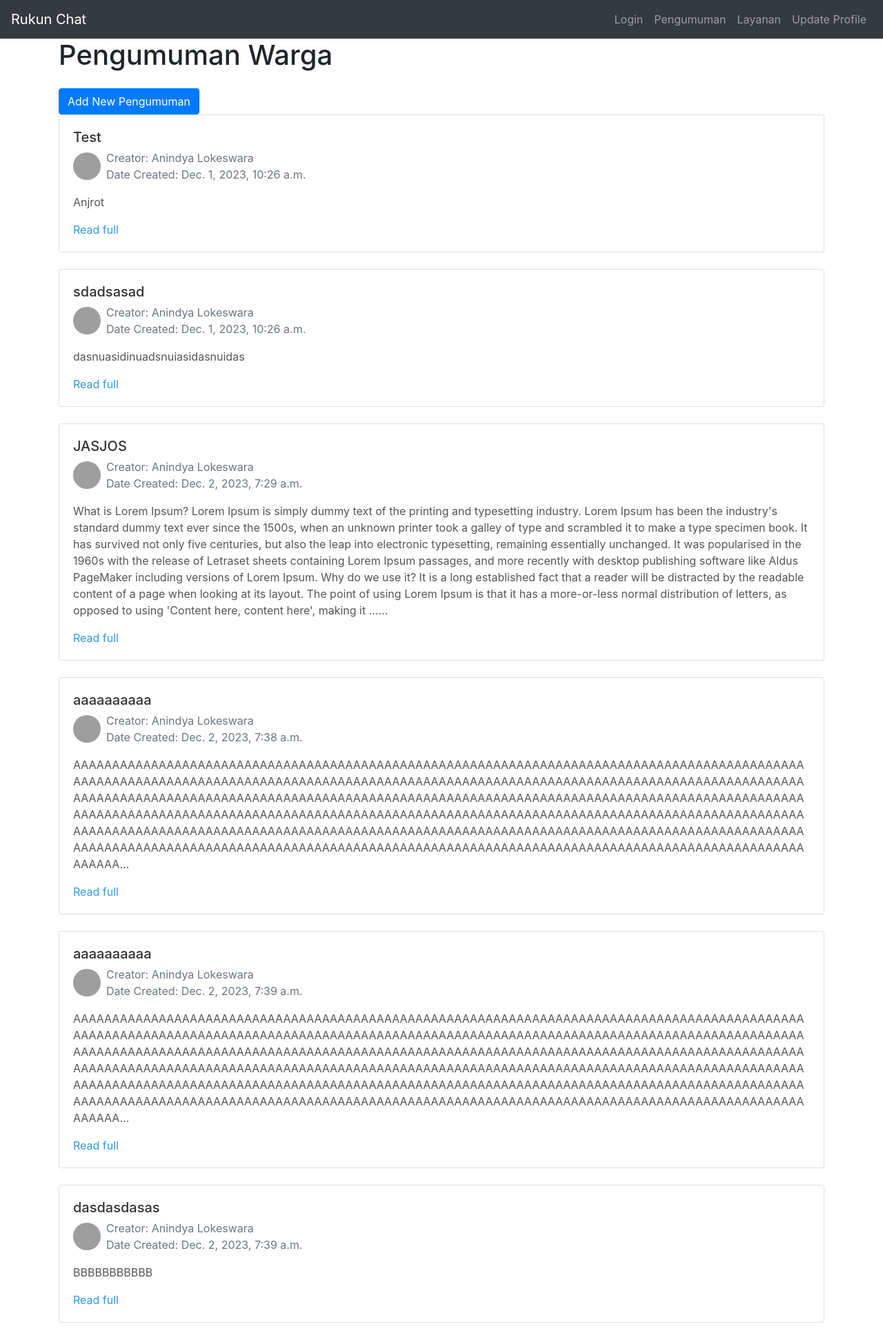
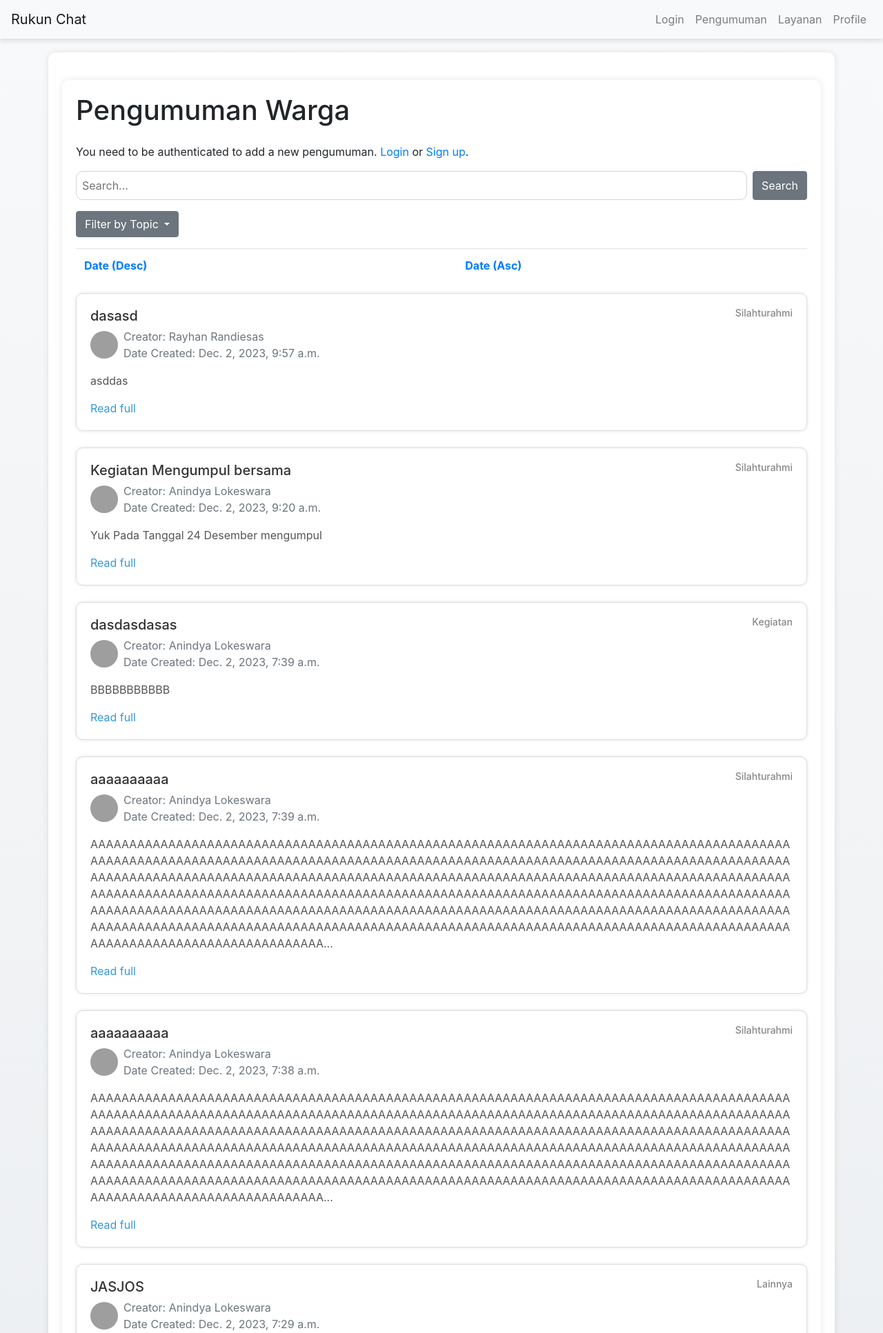
Before and after one commit to RukunChat/rukunchat-backend, a Django app: page /pengumuman/ in a window 1280 px wide. Shown: the top 1933 px of the page at 69% size. Run offline with Django 4.2, Linux system fonts and the light colour scheme; data comes from the database, SQL or seed files in the repository; both versions use the stored data as it was after the commit; lists and menus that the app fills with data are empty; some libraries are stand-ins or nearby versions; grey boxes are pictures that could not be loaded.

Commit message:
Fixing view profile and update profile, adding some filters for pengumuman feature

```diff
--- a/administration/urls.py
+++ b/administration/urls.py
@@ -5,4 +5,6 @@
 
 urlpatterns = [
     path('update-profile/', update_profile, name='update_profile'),
+    path('view_profile/', view_profile, name='view_profile'),
+
 ]
--- a/pengumuman/templates/pengumuman_list.html
+++ b/pengumuman/templates/pengumuman_list.html
@@ -12,11 +12,18 @@
     }
 
     .card-title {
-        color: #333; /* Set title color */
+        color: #333;
+        display: flex;
+        justify-content: space-between;
+    }
+
+    .topic {
+        font-size: 14px; /* Adjust the font size as needed */
+        color: #888; /* Set the desired color for the topic */
     }
 
     .card-subtitle {
-        color: #666; /* Set subtitle color */
+        color: #666;
     }
 
     .creator-photo {
@@ -38,21 +45,124 @@
     .read-more:hover {
         text-decoration: underline; /* Add underline on hover */
     }
+    .delete-edit-buttons {
+            display: flex;
+            justify-content: flex-end;
+    }
+
+    .delete-edit-buttons a {
+            margin-left: 10px;
+    }
+
+    body {
+        background: linear-gradient(to bottom, #f8f9fa, #e9ecef);
+        margin-bottom: 20px; /* Add some space at the bottom of the page */
+    }
+
+    .container {
+        background-color: #fff;
+        border-radius: 10px;
+        box-shadow: 0 0 10px rgba(0, 0, 0, 0.1);
+        padding: 20px;
+        margin-top: 20px;
+    }
+
+    .card {
+        border: 1px solid #ddd;
+        border-radius: 10px;
+        box-shadow: 0 0 5px rgba(0, 0, 0, 0.1);
+        margin-bottom: 20px;
+    }
+
+    .btn-primary {
+        background-color: #007bff;
+        border-color: #007bff;
+    }
+
+    .btn-primary:hover {
+        background-color: #0056b3;
+        border-color: #0056b3;
+    }
+
+    .btn-danger {
+        background-color: #dc3545;
+        border-color: #dc3545;
+    }
+
+    .btn-danger:hover {
+        background-color: #bd2130;
+        border-color: #bd2130;
+    }
+
+    .btn-secondary {
+        background-color: #6c757d;
+        border-color: #6c757d;
+    }
+
+    .btn-secondary:hover {
+        background-color: #5a6268;
+        border-color: #545b62;
+    }
+
+    .search-bar {
+        width: 100%;
+        padding: 8px;
+        border: 1px solid #ced4da;
+        border-radius: 10px;
+    }
+    </style>
 
 {% endblock %}
 
 {% block content %}
+
+    <div class="container">
         <h1 class="mb-4">Pengumuman Warga</h1>
 
+        {% if request.user.is_authenticated %}
             <!-- Button to trigger modal -->
             <button type="button" class="btn btn-primary" data-toggle="modal" data-target="#createPengumumanModal">
                 Add New Pengumuman
             </button>
+        {% else %}
+            <p class="mt-3 mb-3">You need to be authenticated to add a new pengumuman. <a href="{% url 'authentication:login' %}">Login</a> or <a href="{% url 'authentication:signup' %}">Sign up</a>.</p>
+        {% endif %}
+
+        <div class="d-flex mt-3 mb-3">
+            <form method="get" action="{% url 'pengumuman:pengumuman_list' %}" class="mr-2 flex-grow-1">
+                <input type="text" name="q" placeholder="Search..." class="search-bar">
+            </form>
+            <button type="submit" class="btn btn-secondary">Search</button>
+        </div>
+
+        <!-- Filter buttons -->
+        <div class="btn-group mb-3">
+            <button type="button" class="btn btn-secondary dropdown-toggle {% if topic %}active{% endif %}" data-toggle="dropdown" aria-haspopup="true" aria-expanded="false">
+                {% if topic %}Filter: {{ topic }}{% else %}Filter by Topic{% endif %}
+            </button>
+            <div class="dropdown-menu">
+                <a class="dropdown-item {% if not topic %}active{% endif %}" href="?">All</a>
+                <a class="dropdown-item {% if topic == 'Kegiatan' %}active{% endif %}" href="?topic=Kegiatan">Kegiatan</a>
+                <a class="dropdown-item {% if topic == 'Silahturahmi' %}active{% endif %}" href="?topic=Silahturahmi">Silahturahmi</a>
+                <a class="dropdown-item {% if topic == 'Kebaikan' %}active{% endif %}" href="?topic=Kebaikan">Kebaikan</a>
+                <a class="dropdown-item {% if topic == 'Lainnya' %}active{% endif %}" href="?topic=Lainnya">Lainnya</a>
+            </div>
+        </div>
+
+        <table class="table">
+            <tr>
+                <th><a href="?order_by=-date_created">Date (Desc)</a></th>
+                <th><a href="?order_by=date_created">Date (Asc)</a></th>
+            </tr>
+        </table>
 
         {% for pengumuman in pengumumans %}
         <div class="card mb-4">
             <div class="card-body">
-                <h5 class="card-title">{{ pengumuman.title }}</h5>
+                <h5 class="card-title">
+                    <span>{{ pengumuman.title }}</span>
+                    <span class="topic">{{ pengumuman.topic }}</span>
+                </h5>
                 <p class="card-subtitle mb-3 text-muted">
                     <span class="d-flex align-items-center">
                         <img src="{{ pengumuman.user.foto.url }}" alt="{{ pengumuman.user.nama_lengkap }}'s Photo" class="card-img creator-photo">
@@ -64,9 +174,17 @@
                 </p>
                 <p class="card-text">{{ pengumuman.text|truncatewords:150 }}{% if pengumuman.text|length > 150 %}...{% endif %}</p>
                 <a href="{% url 'pengumuman:pengumuman_detail' id=pengumuman.id %}" class="read-more">Read full</a>
+
+                {% if pengumuman.user.user == request.user %}
+                    <div class="delete-edit-buttons">
+                        <a href="#" class="btn btn-danger">Delete</a>
+                        <a href="#" class="btn btn-primary">Edit</a>
+                    </div>
+                {% endif %}
             </div>
         </div>
     {% endfor %}
+    </div>
 
 
     <!-- Modal -->
--- a/pengumuman/views.py
+++ b/pengumuman/views.py
@@ -1,5 +1,5 @@
 from django.shortcuts import get_object_or_404, redirect, render
-from django.http import HttpResponse
+from django.db.models import Q
 
 from authentication.models import Pengguna
 
@@ -7,7 +7,18 @@
 from .forms import PengumumanForm
 
 def pengumuman_list(request):
-    pengumumans = Pengumuman.objects.all()
+    query = request.GET.get('q')
+    order_by = request.GET.get('order_by', '-date_created')
+    pengumumans = Pengumuman.objects.all().order_by(order_by)
+    topic = request.GET.get('topic')
+    if query:
+        pengumumans = pengumumans.filter(
+            Q(title__icontains=query)
+        )
+
+    if topic:
+        pengumumans = pengumumans.filter(topic=topic)
+
     form = PengumumanForm()
 
     if request.method == 'POST':
--- a/templates/base.html
+++ b/templates/base.html
@@ -13,13 +13,18 @@
         body {
             padding-top: 56px; /* Adjust according to your navbar height */
         }
+
+        .navbar {
+            background-color: #f8f9fa; /* Lighter color */
+            box-shadow: 0 4px 6px rgba(0, 0, 0, 0.1); /* Add a subtle shadow */
+        }
         {% block additional_styles %}{% endblock %}
     </style>
 </head>
 <body>
 
     <!-- Navbar -->
-    <nav class="navbar navbar-expand-lg navbar-dark bg-dark fixed-top">
+    <nav class="navbar navbar-expand-lg navbar-light bg-light fixed-top">
         <a class="navbar-brand" href="#">Rukun Chat</a>
         <button class="navbar-toggler" type="button" data-toggle="collapse" data-target="#navbarNav" aria-controls="navbarNav" aria-expanded="false" aria-label="Toggle navigation">
             <span class="navbar-toggler-icon"></span>
@@ -44,7 +49,7 @@
                     <a class="nav-link" href="{% url 'layanan:show_all_layanan' %}">Layanan</a>
                 </li>
                 <li class="nav-item">
-                    <a class="nav-link" href="{% url 'administration:update_profile' %}">Update Profile</a>
+                    <a class="nav-link" href="{% url 'administration:view_profile' %}">Profile</a>
                 </li>
             </ul>
         </div>
```
Also changed, not shown: administration/templates/update_profile.html (+17 -12 lines), administration/templates/view_profile.html (added, +23 -0 lines), administration/views.py (+11 -15 lines), pengumuman/templates/pengumuman_detail.html (+34 -6 lines), db.sqlite3. Lines whose indentation alone changed are shown as unchanged.
